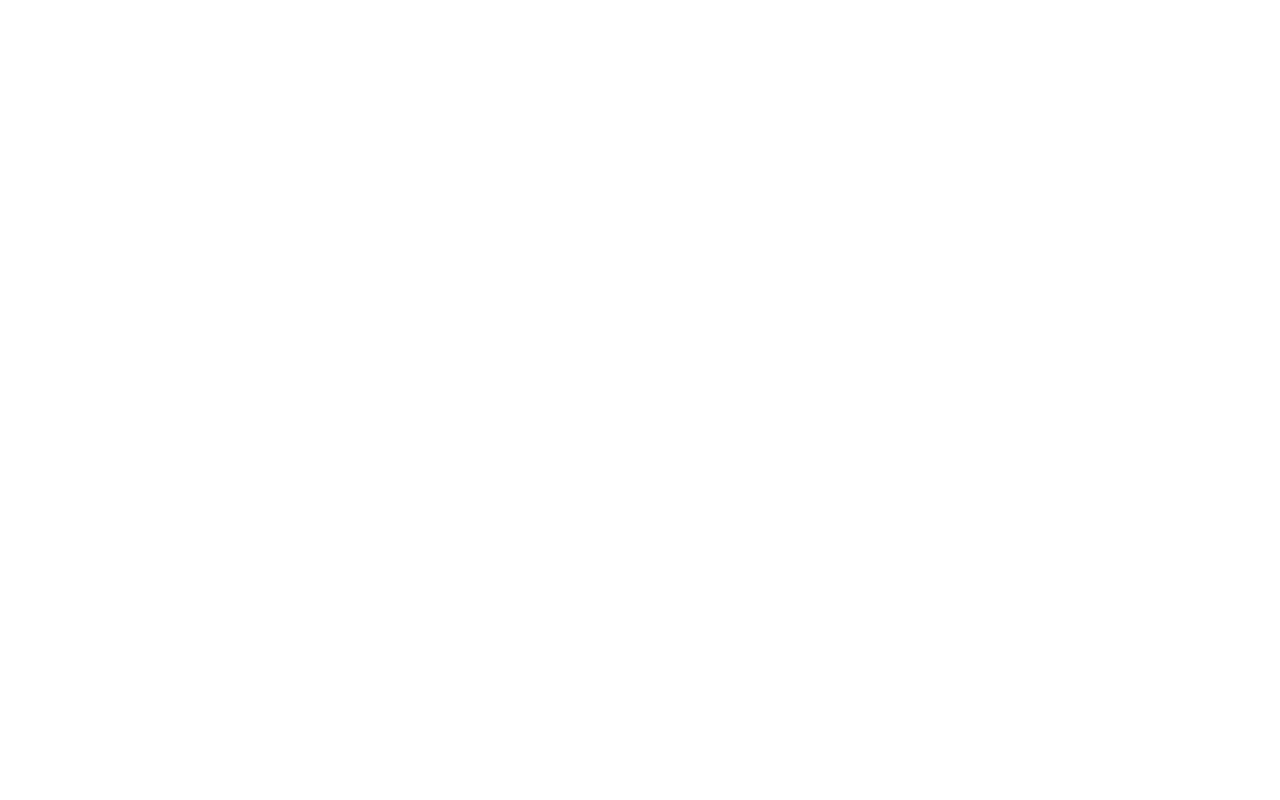
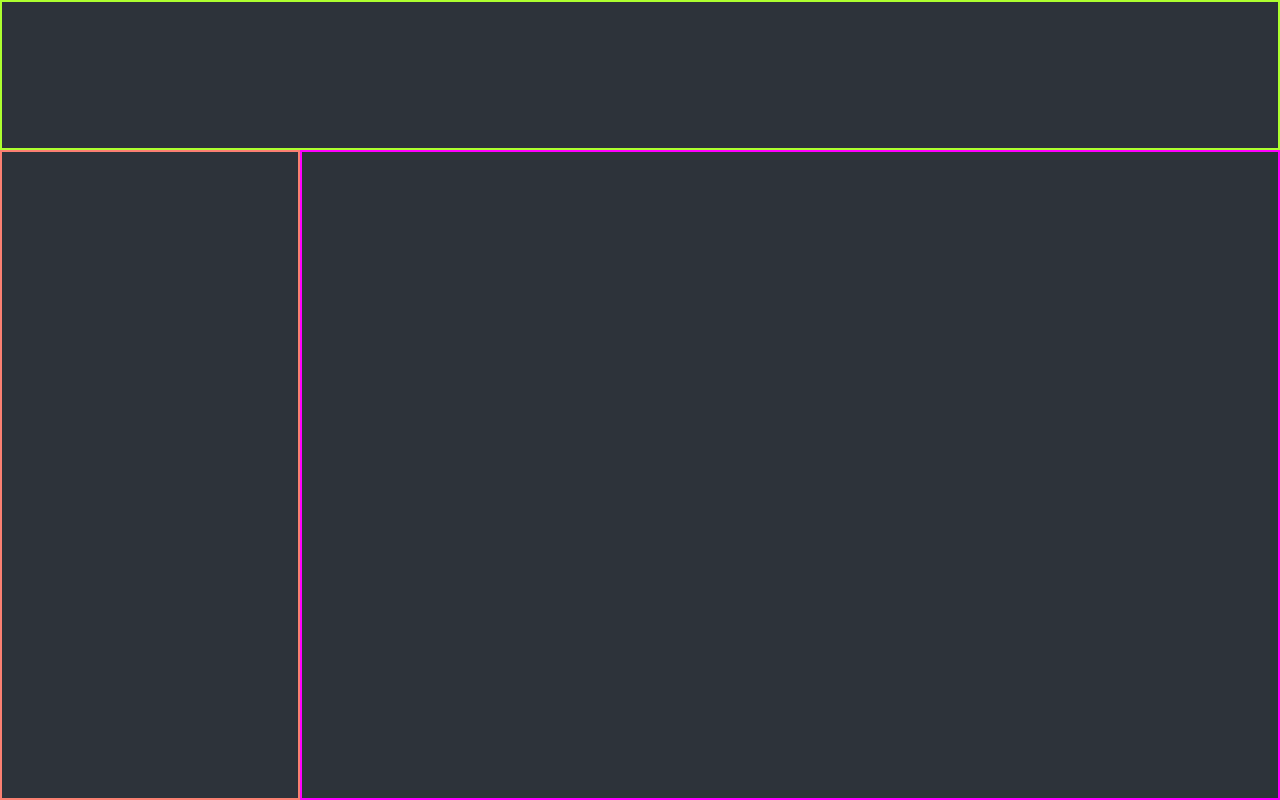
Before and after one commit to aarcThom/top-todo, a website built with webpack: page dist/index.html in a window 1280 px wide. Built offline with nearby package versions, Linux system fonts and the light colour scheme.

Commit message:
Setup basic CSS and HTML

```diff
--- a/package.json
+++ b/package.json
@@ -4,7 +4,8 @@
   "description": "The todo list project from TOP",
   "main": "index.js",
   "scripts": {
-    "test": "echo \"Error: no test specified\" && exit 1"
+    "test": "echo \"Error: no test specified\" && exit 1",
+    "build": "webpack"
   },
   "repository": {
     "type": "git",
--- a/src/application.js
+++ b/src/application.js
@@ -122,6 +122,4 @@ const canvasModule = (() => {
   return {projectArr, canvasArr, addProject, removeProject, addToCanvas, removeFromCanvas};
 })();
 
-
-// eslint-disable-next-line import/prefer-default-export
-export { canvasModule };
+export { canvasModule, ProjectsFactory, ToDoFactory };
--- a/src/index.js
+++ b/src/index.js
@@ -0,0 +1,10 @@
+import './style.css';
+
+import { canvasModule } from "./application";
+
+const canvas = canvasModule;
+
+canvas.addProject();
+
+canvas.projectArr.forEach(obj => obj.addTodo());
+canvas.projectArr.forEach(obj => console.log(obj.getValues()));
--- a/src/style.css
+++ b/src/style.css
@@ -0,0 +1,34 @@
+body {
+    margin: 0;
+    padding: 0;
+    height: 100vh;
+    background-color: rgb(45, 51, 58);
+
+    display: grid;
+    grid-template-columns: min(300px, 25%) auto;
+    grid-template-rows: 150px auto;
+}
+
+#header {
+    grid-column: 1 / 3;
+    grid-row: 1;
+    border: 2px solid greenyellow;
+    height: 100%;
+    box-sizing: border-box;
+}
+
+#side-bar {
+    grid-column: 1;
+    grid-row: 2;
+    border: 2px solid salmon;
+    height: 100%;
+    box-sizing: border-box;
+}
+
+#canvas {
+    grid-column: 2;
+    grid-row: 2;
+    border: 2px solid magenta;
+    height: 100%;
+    box-sizing: border-box;
+}
--- a/webpack.config.js
+++ b/webpack.config.js
@@ -1,11 +1,12 @@
 const path = require('path');
 
 module.exports = {
-  entry: './src/application.js',
+  entry: './src/index.js',
   output: {
     filename: 'bundle.js',
     path: path.resolve(__dirname, 'dist'),
   },
+  mode: 'development',
   module: {
     rules: [
       {
```
Also changed, not shown: dist/bundle.js (added), dist/index.html, 2 other files.
